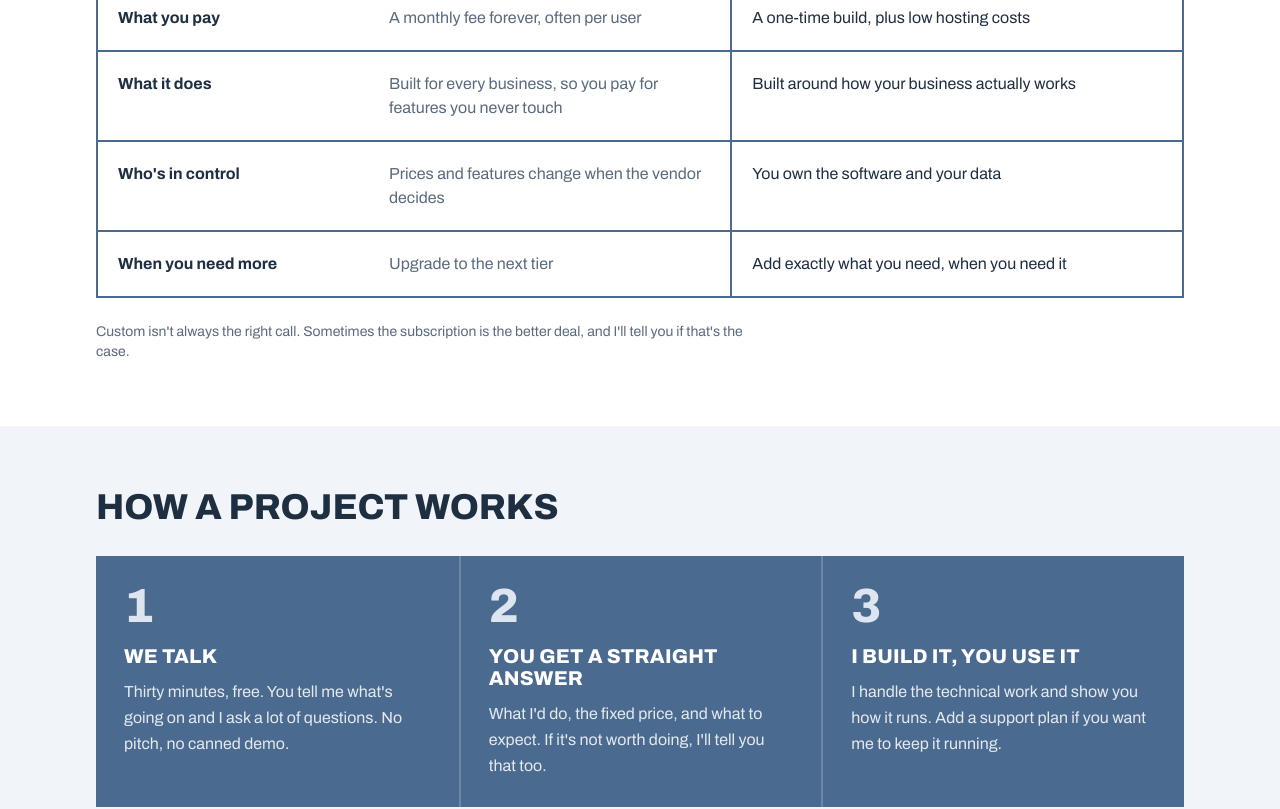
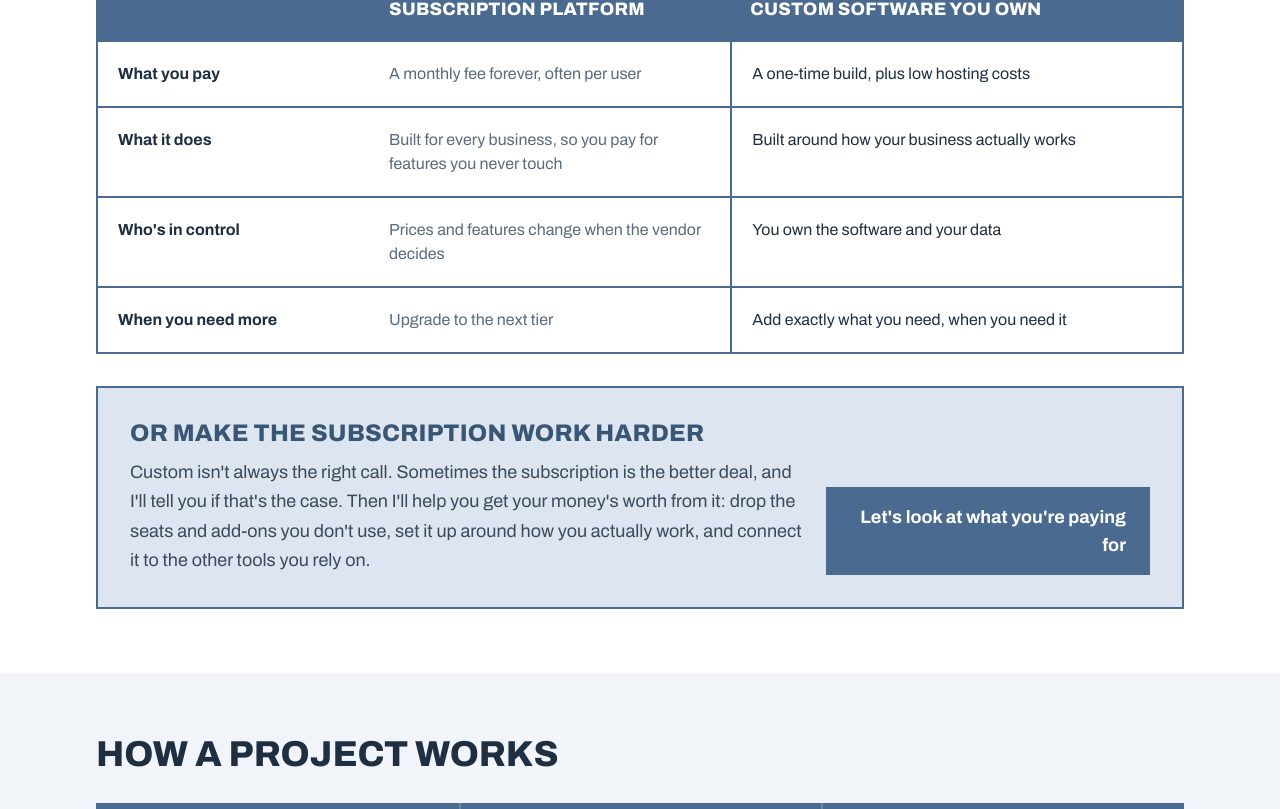
Before and after one commit to jayroman/jayroman-me, a Next.js app: page / in a window 1280 px wide. Shown: the part 2326-3135 px from the top of the page. Built offline with nearby package versions, Linux system fonts and the light colour scheme.

Commit message:
Highlight subscription honesty note; add subscription optimization offer
Co-Authored-By: Claude Opus 5.5 <noreply@anthropic.com>
Claude-Session: https://claude.ai/code/session_01LuVYpYvqc61V5jx1RS17eQ

```diff
--- a/src/components/SoftwareYouOwn.tsx
+++ b/src/components/SoftwareYouOwn.tsx
@@ -55,10 +55,27 @@ export default function SoftwareYouOwn() {
           ))}
         </div>
 
-        <p className="text-slate text-sm mt-6 max-w-2xl">
-          Custom isn&apos;t always the right call. Sometimes the subscription is the better deal, and
-          I&apos;ll tell you if that&apos;s the case.
-        </p>
+        <div className="mt-8 bg-blue-light border-2 border-blue p-6 sm:p-8 grid grid-cols-1 lg:grid-cols-12 gap-6 items-end">
+          <div className="lg:col-span-8">
+            <h3 className="display-sm text-xl sm:text-2xl text-blue-dark">
+              Or make the subscription work harder
+            </h3>
+            <p className="text-ink/85 text-lg leading-relaxed mt-3">
+              Custom isn&apos;t always the right call. Sometimes the subscription is the better deal,
+              and I&apos;ll tell you if that&apos;s the case. Then I&apos;ll help you get your
+              money&apos;s worth from it: drop the seats and add-ons you don&apos;t use, set it up
+              around how you actually work, and connect it to the other tools you rely on.
+            </p>
+          </div>
+          <div className="lg:col-span-4 lg:text-right">
+            <a
+              href="#contact"
+              className="inline-block bg-blue hover:bg-blue-dark text-paper font-bold text-lg px-6 py-4"
+            >
+              Let&apos;s look at what you&apos;re paying for
+            </a>
+          </div>
+        </div>
       </div>
     </section>
   );
--- a/src/components/WaysToWork.tsx
+++ b/src/components/WaysToWork.tsx
@@ -60,6 +60,7 @@ export default function WaysToWork() {
                 "Away-home monitoring for a second home",
                 "Automated scheduling, follow-up, and invoicing",
                 "Custom software you own",
+                "Getting more out of software you already pay for",
               ].map((p) => (
                 <li key={p} className="flex gap-3">
                   <span aria-hidden className="mt-2 h-2 w-2 shrink-0 bg-blue" />
```
